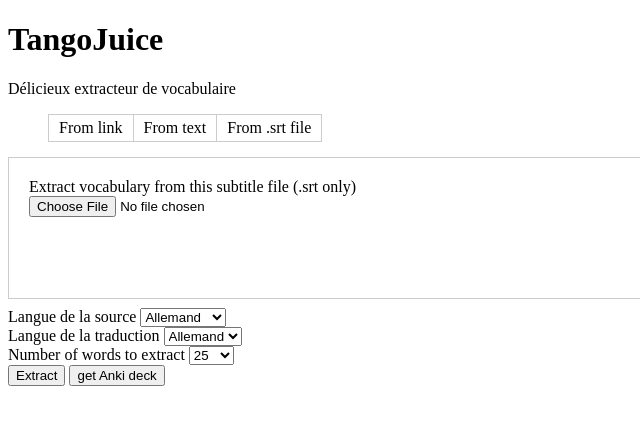
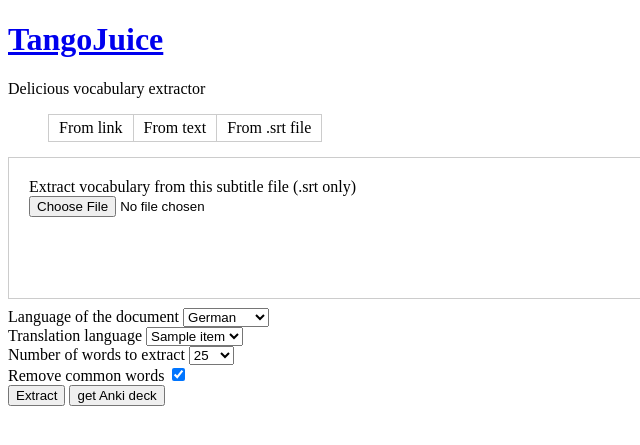
Before and after one commit to AliceAML/tangojuice, a FastAPI app: template templates/index.html in a window 1280 px wide. Shown: the top 445 px of the page, without its empty margins (0-640 px from the left). Run offline with FastAPI, Linux system fonts and the light colour scheme; the template is opened without the code that fills it: most values are stand-ins (such as "Sample title", 1, 10 or a date in 2020).

Commit message:
add translations + button to filter rare words

```diff
--- a/templates/base.html
+++ b/templates/base.html
@@ -11,9 +11,8 @@
 </head>
 
 <body>
-    <h1>TangoJuice</h1>
-    <p>Délicieux extracteur de vocabulaire</p>
-
+    <h1><a href="/" class="header">TangoJuice</a></h1>
+    <p>Delicious vocabulary extractor</p>
     {% block content %}
     {% endblock %}
 
--- a/templates/index.html
+++ b/templates/index.html
@@ -32,26 +32,28 @@
     </div>
 
     <div id="inputLangdiv">
-        <label for="inputLang">Langue de la source</label>
+        <label for="inputLang">Language of the document</label>
         <select id="inputLang" name="inputLang">
             <!-- TODO automatiser cette liste à partir de la base de données -->
-            <option value="de">Allemand</option>
-            <option value="en">Anglais</option>
-            <option value="fr">Français</option>
-            <option value="ja">Japonais</option>
+            <option value="de">German</option>
+            <option value="en">English</option>
+            <option value="fr">French</option>
+            <option value="ja">Japanese</option>
             <option value="zh">Mandarin</option>
             <option value="no">Norwegian</option>
         </select>
     </div>
 
     <div id="outputLangdiv">
-        <label for="outputLang">Langue de la traduction</label>
+        <label for="outputLang">Translation language</label>
         <select id="outputLang" name="outputLang">
-            <!-- Ici mettre toutes les langues de Google Translate ! -->
-            <option value="de">Allemand</option>
-            <option value="en">Anglais</option>
-            <option value="fr">Français</option>
-            <option value="ja">Japonais</option>
+            {% for item in output_languages %}
+            {% if item.code == "EN-US" %}
+            <option value="{{item.code}}" selected>{{item.name}}</option>
+            {% else %}
+            <option value="{{item.code}}">{{item.name}}</option>
+            {% endif %}
+            {% endfor %}
         </select>
     </div>
 
@@ -67,6 +69,10 @@
             {% endfor %}
         </select>
     </div>
+    <div id="rareWordsOnly">
+        <label for="rareWordsOnly">Remove common words</label>
+        <input type="checkbox" id="rareWordsOnly" name="rareWordsOnly" value="true" checked>
+    </div>
     <div id="extractButton">
         <button type="submit">Extract</button>
         <button type="submit" formaction="/anki">get Anki deck</button>
```
Also changed, not shown: templates/results.html (+10 -7 lines).
